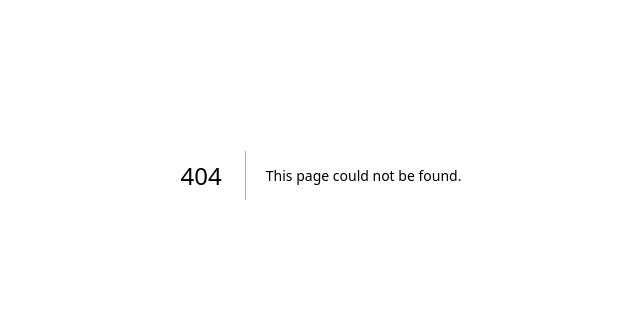
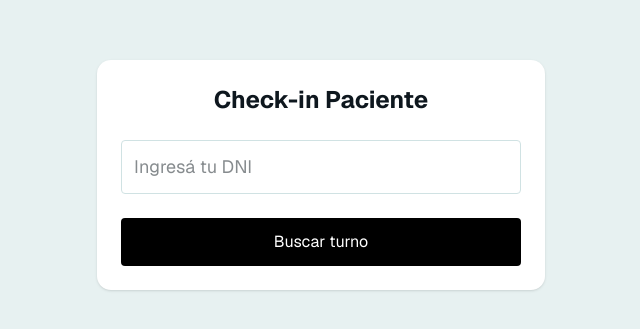
Before and after one commit to JonathanGrauberg/sistema-medico, a Next.js app: page /kiosco in a window 1280 px wide. Before the commit this address had no page. Shown: the part 225-554 px from the top of the page, without its empty margins (319-959 px from the left). Built offline with nearby package versions, Linux system fonts and the light colour scheme.

Commit message:
feat: kiosco de check-in por DNI

```diff
--- /dev/null
+++ b/app/api/kiosco/confirmar/route.ts
@@ -0,0 +1,19 @@
+import { PrismaClient } from "@prisma/client"
+import { NextResponse } from "next/server"
+
+const prisma = new PrismaClient()
+
+export async function POST(req: Request) {
+  const body = await req.json()
+
+  const turno = await prisma.turno.update({
+    where: {
+      id: body.turnoId
+    },
+    data: {
+      estado: "EN_SALA"
+    }
+  })
+
+  return NextResponse.json(turno)
+}
--- /dev/null
+++ b/app/api/kiosco/route.ts
@@ -0,0 +1,52 @@
+import { PrismaClient } from "@prisma/client"
+import { NextResponse } from "next/server"
+
+const prisma = new PrismaClient()
+
+export async function POST(req: Request) {
+  try {
+    const body = await req.json()
+
+    const paciente = await prisma.paciente.findFirst({
+      where: {
+        dni: body.dni
+      }
+    })
+
+    if (!paciente) {
+      return NextResponse.json({ error: "Paciente no encontrado" }, { status: 404 })
+    }
+
+    const hoy = new Date()
+    hoy.setHours(0, 0, 0, 0)
+
+    const mañana = new Date(hoy)
+    mañana.setDate(hoy.getDate() + 1)
+
+    const turno = await prisma.turno.findFirst({
+      where: {
+        pacienteId: paciente.id,
+        fecha: {
+          gte: hoy,
+          lt: mañana
+        }
+      },
+      include: {
+        medico: true
+      }
+    })
+
+    if (!turno) {
+      return NextResponse.json({ error: "No tenés turnos hoy" }, { status: 404 })
+    }
+
+    return NextResponse.json({
+      paciente,
+      turno
+    })
+
+  } catch (error) {
+    console.error(error)
+    return NextResponse.json({ error: "Error en kiosco" }, { status: 500 })
+  }
+}
--- /dev/null
+++ b/app/kiosco/page.tsx
@@ -0,0 +1,104 @@
+"use client"
+
+import { useState } from "react"
+
+export default function KioscoPage() {
+  const [dni, setDni] = useState("")
+  const [data, setData] = useState<any>(null)
+  const [error, setError] = useState("")
+
+  const buscar = async () => {
+    setError("")
+    setData(null)
+
+    const res = await fetch("/api/kiosco", {
+      method: "POST",
+      headers: {
+        "Content-Type": "application/json"
+      },
+      body: JSON.stringify({ dni })
+    })
+
+    const json = await res.json()
+
+    if (!res.ok) {
+      setError(json.error)
+      return
+    }
+
+    setData(json)
+  }
+
+  const confirmar = async () => {
+    await fetch("/api/kiosco/confirmar", {
+      method: "POST",
+      headers: {
+        "Content-Type": "application/json"
+      },
+      body: JSON.stringify({
+        turnoId: data.turno.id
+      })
+    })
+
+    setData(null)
+    setDni("")
+    alert("Ya estás en la lista de espera 👍")
+  }
+
+  return (
+    <div className="min-h-screen flex items-center justify-center bg-muted p-6">
+
+      <div className="w-full max-w-md space-y-6 bg-white p-6 rounded-xl shadow">
+
+        <h1 className="text-2xl font-bold text-center">
+          Check-in Paciente
+        </h1>
+
+        {!data ? (
+          <>
+            <input
+              value={dni}
+              onChange={(e) => setDni(e.target.value)}
+              placeholder="Ingresá tu DNI"
+              className="w-full border p-3 rounded text-lg"
+            />
+
+            <button
+              onClick={buscar}
+              className="w-full bg-black text-white p-3 rounded"
+            >
+              Buscar turno
+            </button>
+
+            {error && (
+              <p className="text-red-500 text-center">
+                {error}
+              </p>
+            )}
+          </>
+        ) : (
+          <>
+            <div className="text-center space-y-2">
+              <p className="text-lg font-medium">
+                {data.paciente.nombre} {data.paciente.apellido}
+              </p>
+
+              <p className="text-sm text-muted-foreground">
+                Turno con {data.turno.medico.nombre}
+              </p>
+            </div>
+
+            <button
+              onClick={confirmar}
+              className="w-full bg-green-600 text-white p-3 rounded"
+            >
+              Confirmar llegada
+            </button>
+          </>
+        )}
+
+      </div>
+
+    </div>
+  )
+}
```
